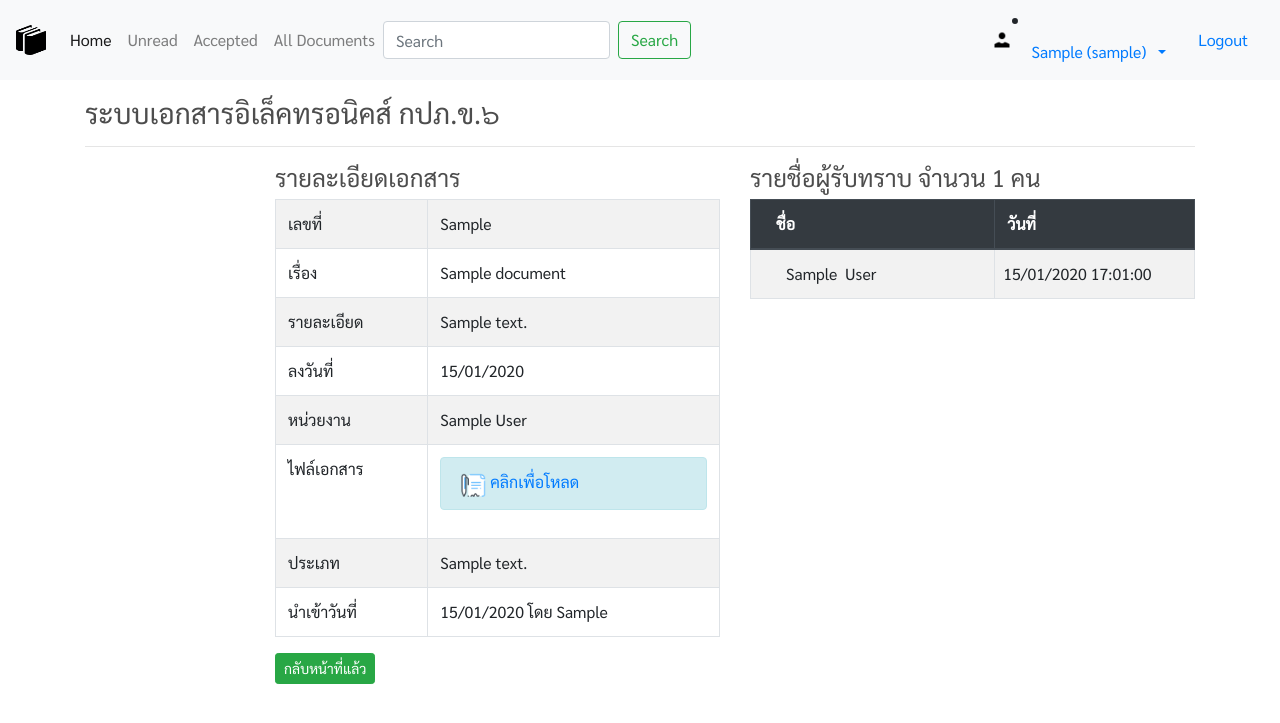
After one commit to rutthawitc/docs_mgmt, a Django app: page /listaccepted/1 in a window 1280 px wide. The commit adds this page. Shown: the top 723 px of the page. Run offline with Django 3.2, Linux system fonts and the light colour scheme; a user stored in the database is signed in; tables that the repository leaves empty hold one stand-in row (values such as "Sample post"); some libraries are stand-ins or nearby versions.

Commit message:
--Add accepted-users list view

```diff
--- a/docsmgmt_project/docsmgmt/templates/docsmgmt/docdetail.html
+++ b/docsmgmt_project/docsmgmt/templates/docsmgmt/docdetail.html
@@ -46,6 +46,9 @@
             <td>นำเข้าวันที่</td><td>{{doc.last_update|date:'d/m/Y'}} โดย {{doc.upload_by.user.first_name}}</td>
         </tr>
         <tr>
+          <td>รับทราบแล้วจำนวน</td><td>{{usercount}} คน &nbsp;<a href="{% url 'listaccepted' doc.id %}">รายชื่อ</a></td>
+        </tr>
+        <tr>
           <td>สถานะ</td>
           <td>
             {% if isaccepted is not None %}
@@ -59,7 +62,7 @@
           </td>
         </tr>
         </table>
-        <button class="element-font" onclick="goBack()">กลับหน้าที่แล้ว</button>
+        <button class="element-font btn btn-success btn-sm" onclick="goBack()">กลับหน้าที่แล้ว</button>
     </div>
     <div class="col-6">
        <h4>บันทึกเพิ่มเติม</h4>
--- /dev/null
+++ b/docsmgmt_project/docsmgmt/templates/docsmgmt/listaccepted.html
@@ -0,0 +1,72 @@
+{% extends 'docsmgmt/base.html' %}
+{% load static %}
+{% block content %}
+<div class='container'>
+    <hr>
+    <div class="row justify-content-md-center">
+        <div class="col"></div>
+        <div class="col-5">
+            <h4>รายละเอียดเอกสาร</h4>
+            <table class="table table-striped table-bordered">
+            <tr>
+                <td>เลขที่</td><td>{{doc.doc_mtno}}</td>
+            </tr>
+            <tr>
+                <td>เรื่อง</td><td>{{doc.doc_title}}</td>
+            </tr>
+            <tr>
+                <td>รายละเอียด</td><td>{{doc.doc_desc}}</td>
+            </tr>
+            <tr>
+                <td>ลงวันที่</td><td>{{doc.doc_date|date:'d/m/Y'}}</td>
+            </tr>
+            <tr>
+                <td>หน่วยงาน</td><td>{{doc.doc_dept}}</td>
+            </tr>
+            <tr>
+                <td>ไฟล์เอกสาร</td><td>
+                  {% if doc.fileURL != '#' %}
+                  <p class="alert alert-info" role="alert">
+                    <a href="{{doc.fileURL}}" >
+                    <img src="{% static 'images/sign-document-64.png' %}" height="25"/>
+                    คลิกเพื่อโหลด
+                  </a>
+                  </p>
+                   {% else %}
+                   <p class="alert alert-success" role="alert">
+                   ไม่มีไฟล์เอกสาร
+                  </p>
+                   {% endif %}
+                </td>
+            </tr>
+            <tr>
+                <td>ประเภท</td><td>{{doc.type_code.type_desc}}</td>
+            </tr>
+            <tr>
+                <td>นำเข้าวันที่</td><td>{{doc.last_update|date:'d/m/Y'}} โดย {{doc.upload_by.user.first_name}}</td>
+            </tr>
+            </table>
+            <button class="element-font btn btn-success btn-sm" onclick="goBack()">กลับหน้าที่แล้ว</button>
+        </div>
+        <div class="col-5">
+            <h4>รายชื่อผู้รับทราบ จำนวน {{usercount}} คน</h4>
+            <table class="table table-striped table-bordered">
+             <thead class="thead-dark">
+               <tr>
+                 <th scope="col" style="padding-left:25px;">ชื่อ</th>
+                 <th scope="col" style="width:  45%">วันที่</th>
+               </tr>
+             </thead>
+             <tbody>
+               {% for user in user_list %}
+               <tr>
+                 <td style="padding-left:35px;">{{ user.user.user.first_name }}&nbsp;&nbsp;{{ user.user.user.last_name }}</td>
+                 <td style="padding-left:8px;">{{ user.accepted_date|date:'d/m/Y  H:m:s' }}</td>
+               </tr>
+               {% endfor %}
+             </tbody>
+           </table>
+        </div>
+    </div>
+</div>
+{% endblock %}
--- a/docsmgmt_project/docsmgmt/urls.py
+++ b/docsmgmt_project/docsmgmt/urls.py
@@ -1,6 +1,6 @@
 from django.urls import path, include
 from django.conf.urls import url
-from .views import Home, ShowAllDocuments, ShowDocsByDept, DocAccepted, DocDetail, ShowUnreadDocs, ShowAcceptedDocs, loginuser, logoutuser, getcomment, change_password, searchdocs
+from .views import Home, ShowAllDocuments, ShowDocsByDept, DocAccepted, DocDetail, ShowUnreadDocs, ShowAcceptedDocs, loginuser, logoutuser, getcomment, change_password, searchdocs, listusers_accepted
 
 urlpatterns = [
     path('', Home, name='home'),
@@ -14,5 +14,6 @@ urlpatterns = [
     path('logout/', logoutuser, name='logoutuser'),
     path('getcomment/', getcomment, name='getcomment'),
     path('searchdocs/', searchdocs, name='searchdocs'),
+    path('listaccepted/<int:doc_pk>', listusers_accepted, name='listaccepted'),
     url(r'^password/$', change_password, name='change_password'),
 ]
--- a/docsmgmt_project/docsmgmt/views.py
+++ b/docsmgmt_project/docsmgmt/views.py
@@ -153,12 +153,13 @@ def DocAccepted(request):
 def DocDetail(request, doc_pk):
     doc = Documents.objects.get(id=doc_pk)
     comments = Comments.objects.filter(doc_no=doc.id)
+    usercount = Accepted.objects.filter(doc_no=doc_pk, user__dept=request.user.profile.dept, is_accepted=True).count()
     try:
         isaccepted = Accepted.objects.get(doc_no=doc.id, user=request.user.id)
     except Accepted.DoesNotExist:
         isaccepted = None
 
-    context = {'doc':doc, 'isaccepted':isaccepted, 'comments':comments}
+    context = {'doc':doc, 'isaccepted':isaccepted, 'comments':comments, 'usercount':usercount}
     return render(request, 'docsmgmt/docdetail.html', context)
 
 def getcomment(request):
@@ -255,6 +256,25 @@ def searchdocs(request):
         return render(request, 'docsmgmt/searchdoc.html', context)
     return render(request, 'docsmgmt/searchdoc.html')
 
+
+#List Users accepted --> Doc
+@login_required
+def listusers_accepted(request, doc_pk):
+    context ={}
+    doc = Documents.objects.get(id=doc_pk)
+    user_list = Accepted.objects.filter(doc_no=doc_pk, user__dept=request.user.profile.dept, is_accepted=True).order_by('accepted_date')
+    usercount = user_list.count()
+
+    print(user_list)
+    print(usercount)
+    context = {'user_list':user_list, 'usercount':usercount, 'doc':doc}
+    return render(request, 'docsmgmt/listaccepted.html', context)
+
+
+
+
+
+
 #class DocumentView(CreateView):
 #    model = Documents
 #    fields = ('type_code', 'doc_mtno', 'doc_title', 'doc_desc', 'doc_date', 'doc_dept', 'doc_file')
```
